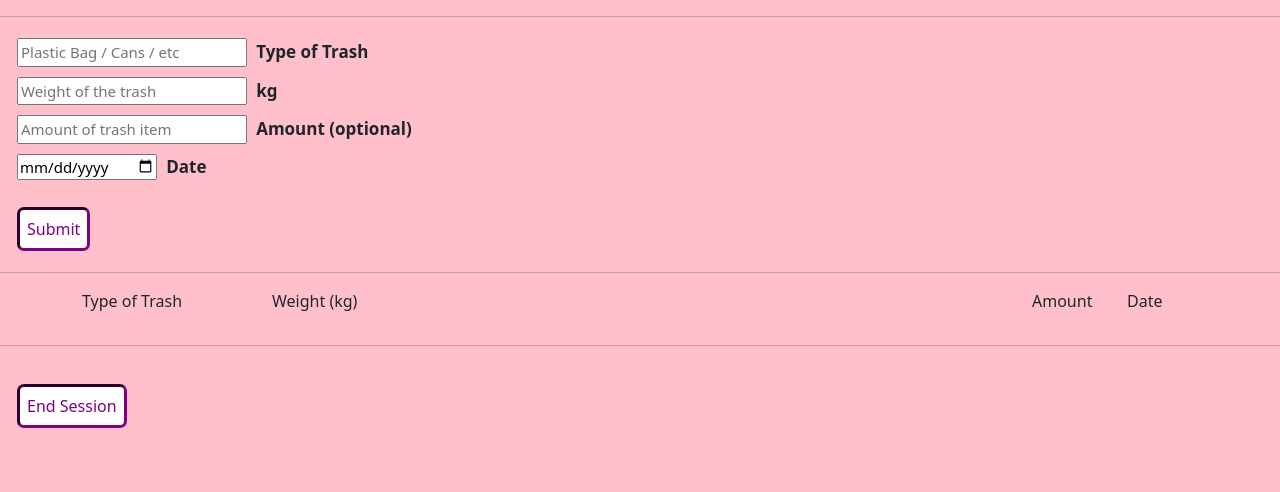
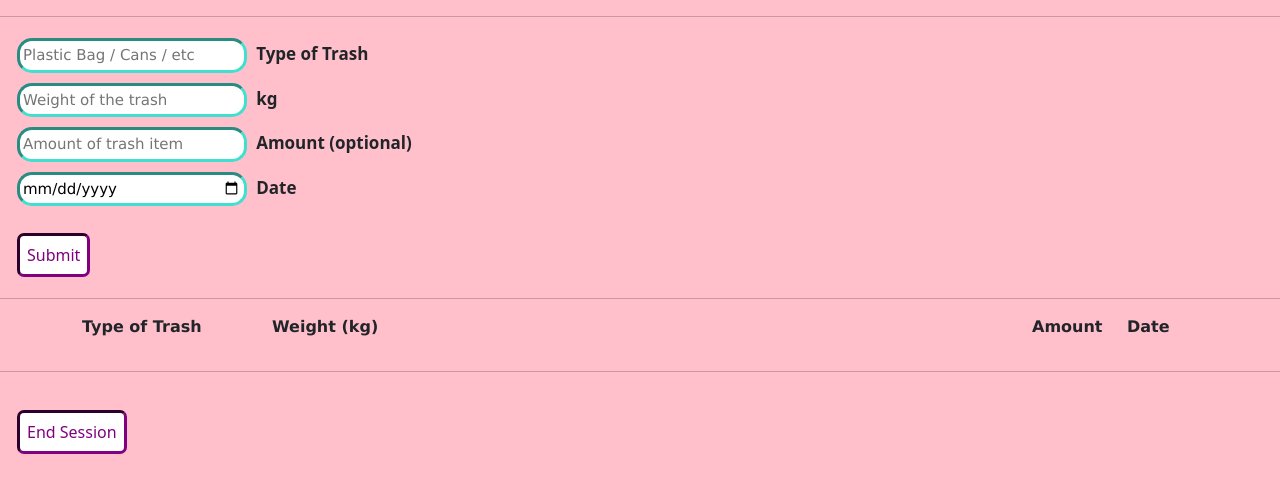
Before and after one commit to Kanataaa/WasteManagement, a plain HTML site: page manage.html in a window 1280 px wide. Drawn offline with nearby package versions, Linux system fonts and the light colour scheme.

Commit message:
Webpage cleaning up and visual changes.

```diff
--- a/manage.css
+++ b/manage.css
@@ -6,6 +6,7 @@ body {
     margin: 5px;
     margin-left: 17px;
     font-size: 15px;
+    font-family: Verdana, Geneva, Tahoma, sans-serif;
 }
 
 .largeFont {
@@ -24,6 +25,15 @@ button {
     color: purple;
 }
 
+input {
+    width: 230px;
+    margin: 5px;
+    margin-top: 11px;
+    border: inset turquoise;
+    border-radius: 15px;
+    padding: 3px;
+}
+
 button:hover {
     animation: fadeIn 0.23s forwards;
 }
@@ -32,6 +42,12 @@ button:hover {
     font-size: 17px;
     font-weight: bold;
 }
+
+.textBold {
+    font-weight: bold;
+    font-family: Verdana, Geneva, Tahoma, sans-serif;
+}
+
 
 @keyframes fadeIn {
     from {
--- a/manage.html
+++ b/manage.html
@@ -29,19 +29,19 @@
         <div class="row">
 
             <div class="col-sm-2 typeAppend">
-                <p>Type of Trash</p>
+                <p class="textBold">Type of Trash</p>
             </div>
 
             <div class="col-sm-6 weightAppend">
-                <p>Weight (kg)</p>
+                <p class="textBold">Weight (kg)</p>
             </div>
 
             <div class="col-sm-1 offset-sm-2 amountAppend">
-                <p>Amount</p>
+                <p class="textBold">Amount</p>
             </div>
 
             <div class="col-sm-1 dateAppend">
-                <p>Date</p>
+                <p class="textBold">Date</p>
             </div>
 
         </div>
--- a/manage.js
+++ b/manage.js
@@ -75,6 +75,7 @@ submitButton.onclick = function(event) { // Submit Button Click Listener
         weightDiv.appendChild(newWeight);
         amountDiv.appendChild(newAmount);
         dateDiv.appendChild(newDate);
+
         dateList.push(dateInput.value);
 
         // Clearing Perams
--- a/manage2.css
+++ b/manage2.css
@@ -28,6 +28,15 @@ button:hover {
     font-weight: bold;
 }
 
+input {
+    width: 230px;
+    margin: 5px;
+    margin-top: 11px;
+    border: inset turquoise;
+    border-radius: 15px;
+    padding: 3px;
+}
+
 @keyframes fadeIn {
     from {
         background-color: white;
--- a/script.js
+++ b/script.js
@@ -8,7 +8,6 @@ let choiceDiv = document.querySelector("#choice");
 let ugoalDiv = document.querySelector("#userGoal");
 let utGoalDiv = document.querySelector("#userText");
 let wgoalDiv = document.querySelector("#webGoal");
-
 
 let catagoryInput = document.querySelector("#catagory");
 let header = document.querySelector("#header");
@@ -64,6 +63,7 @@ submitOneButton.onclick = function(event) { // Submit button click
             perSymb.style.fontSize = "19px";
 
             ugoalDiv.style.display = "flex";
+            ugoalDiv.style.justifyContent = "center";
 
             ugoalDiv.appendChild(goalInput);
             ugoalDiv.appendChild(perSymb);
@@ -85,6 +85,8 @@ submitOneButton.onclick = function(event) { // Submit button click
 
                         utGoalDiv.appendChild(perText);
                         utGoalDiv.appendChild(gText);
+
+                        utGoalDiv.style.textAlign = "center";
 
                         conButton.innerHTML = "Confirm";
                         conText.innerHTML = "Are you sure you want to confirm? You can still set a new goal and prediciton.";
```
Also changed, not shown: index.html (+1 -1 lines), style.css (+13 -3 lines).
